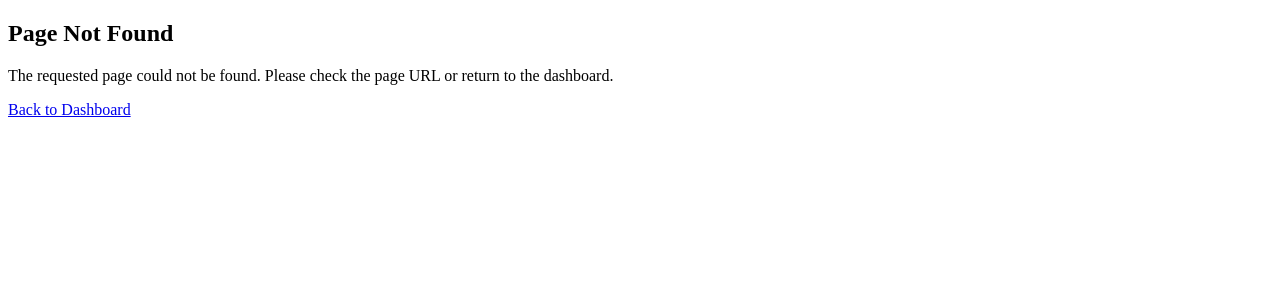
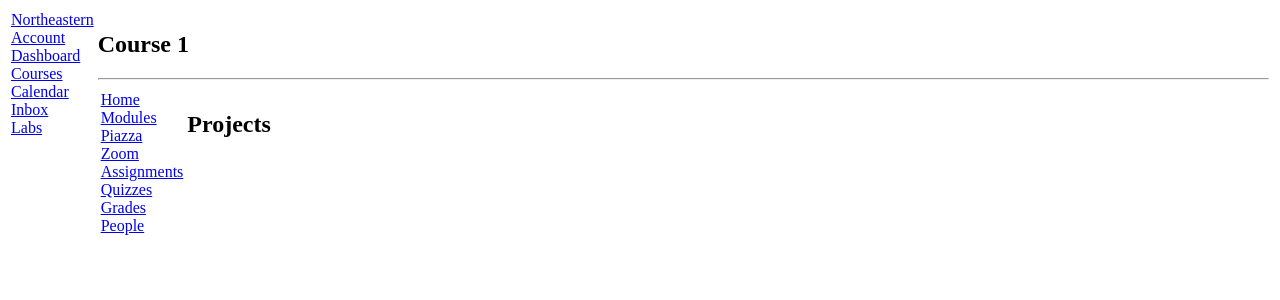
Before and after one commit to wong-bria/kambaz-next-js, a Next.js app: page /courses/1/projects in a window 1280 px wide. Before the commit this address had no page. Shown: the top 300 px of the page. Built offline with nearby package versions, Linux system fonts and the light colour scheme.

Commit message:
added projects and exams section. Also added github repo link to /labs

```diff
--- /dev/null
+++ b/app/(kambaz)/courses/[cid]/exams/page.tsx
@@ -0,0 +1,6 @@
+export default function Exams() {
+  return (
+      <div>
+        <h2>Exams</h2>
+      </div>
+);}
--- /dev/null
+++ b/app/(kambaz)/courses/[cid]/projects/page.tsx
@@ -0,0 +1,6 @@
+export default function Projects() {
+  return (
+      <div>
+        <h2>Projects</h2>
+      </div>
+);}
--- a/app/labs/page.tsx
+++ b/app/labs/page.tsx
@@ -20,6 +20,9 @@
        <li>
           <Link href="/" id="wd-kambaz-link"> Kambaz</Link>
        </li>
+       <li>
+        <Link href="https://github.com/wong-bria/kambaz-next-js" id="wd-github">GitHub Repo</Link>
+        </li>
      </ul>
    </div>
 );}
```
